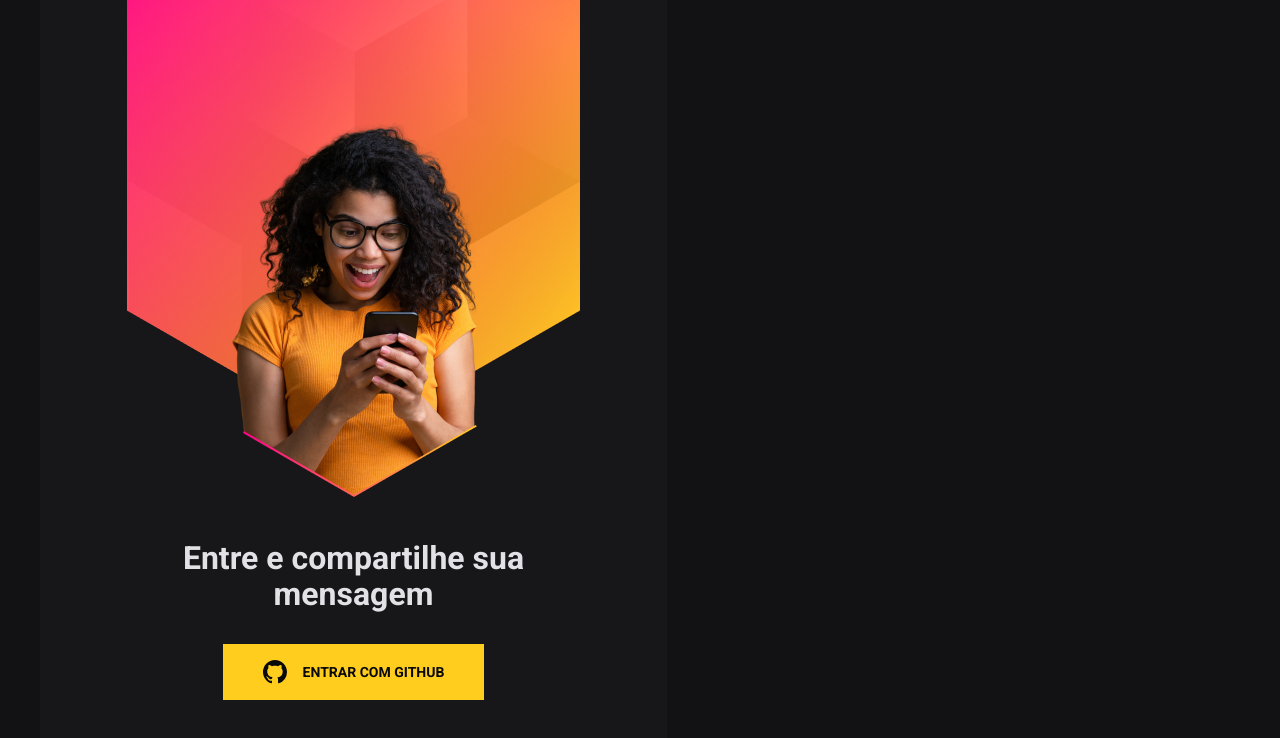
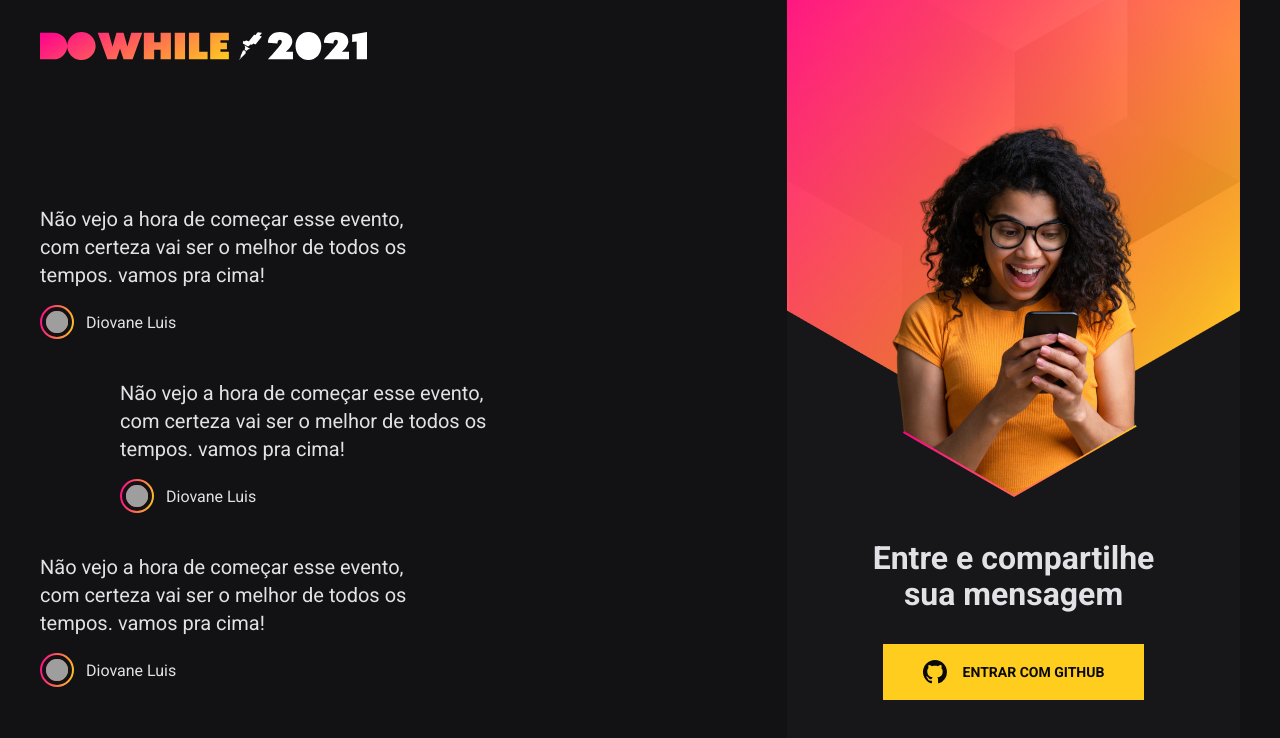
Before and after one commit to DioenDJS/NLW-07-HEAT-WEB, a React (Vite) app: page / in a window 1280 px wide. Shown: the top 738 px of the page. Built offline with nearby package versions, Linux system fonts and the light colour scheme; grey boxes are pictures that could not be loaded.

Commit message:
:art: add component message list

```diff
--- a/src/App.tsx
+++ b/src/App.tsx
@@ -1,11 +1,12 @@
-import { useState } from 'react'
 import styles from './App.module.scss';
 import { LoginBox } from './components/LoginBox';
+import { MessageList } from './components/MessageList';
 
 export function App() {
 
   return (
     <main className={styles.contentWrapper}>
+      <MessageList />
       <LoginBox />
     </main>
   )
--- /dev/null
+++ b/src/components/MessageList/index.tsx
@@ -0,0 +1,50 @@
+import styles from './styles.module.scss';
+
+import logoImg from '../../assets/assets/logo.svg';
+
+export function MessageList() {
+    return(
+        <div className={styles.messageListWrapper}>
+            <img src={logoImg} alt="DoWhile 2021" />
+
+            <ul className={styles.messageList}>
+                <li className={styles.message}>
+                    <p className={styles.messageContent}>
+                        Não vejo a hora de começar esse evento, com certeza vai ser o
+                        melhor de todos os tempos. vamos pra cima!
+                    </p>
+                    <div className={styles.messageUser}>
+                        <div className={styles.userImage}>
+                            <img src="https://github.com//DioenDJS.png" alt="Image User" />
+                        </div>
+                        <span>Diovane Luis</span>
+                    </div>
+                </li>
+                <li className={styles.message}>
+                    <p className={styles.messageContent}>
+                        Não vejo a hora de começar esse evento, com certeza vai ser o
+                        melhor de todos os tempos. vamos pra cima!
+                    </p>
+                    <div className={styles.messageUser}>
+                        <div className={styles.userImage}>
+                            <img src="https://github.com//DioenDJS.png" alt="Image User" />
+                        </div>
+                        <span>Diovane Luis</span>
+                    </div>
+                </li>
+                <li className={styles.message}>
+                    <p className={styles.messageContent}>
+                        Não vejo a hora de começar esse evento, com certeza vai ser o
+                        melhor de todos os tempos. vamos pra cima!
+                    </p>
+                    <div className={styles.messageUser}>
+                        <div className={styles.userImage}>
+                            <img src="https://github.com//DioenDJS.png" alt="Image User" />
+                        </div>
+                        <span>Diovane Luis</span>
+                    </div>
+                </li>
+            </ul>
+        </div>
+    )
+}
--- /dev/null
+++ b/src/components/MessageList/styles.module.scss
@@ -0,0 +1,59 @@
+.messageListWrapper {
+    display: flex;
+    flex-direction: column;
+
+    justify-content: space-between;
+    align-items: flex-start;
+
+    > img{
+        height: 28px;
+        margin: 32px 0;
+    }
+
+    .messageList {
+        list-style: none;
+        display: flex;
+        flex-direction: column;
+        justify-content: center;
+        gap: 40px;
+        flex: 1;
+
+        .message {
+            max-width: 400px;
+
+            &:nth-child(2){
+                margin-left: 80px;
+            }
+
+            .messageContent {
+                font-size: 20px;
+                line-height: 28px;
+            }
+
+            .messageUser {
+                margin-top: 16px;
+                display: flex;
+                align-items: center;
+
+                .userImage {
+                    padding: 2px;
+                    background: linear-gradient(100deg, #ff008e 0%, #ffcd1e 100% );
+                    border-radius: 50%;
+                    line-height:0;
+
+                    img {
+                        width: 30px;
+                        height: 30px;
+                        border-radius: 50%;
+                        border: 4px solid #121214;
+                    }
+                }
+
+                span{
+                    font-size: 16px;
+                    margin-left: 12px;
+                }
+            }
+        }
+    }
+}
```
